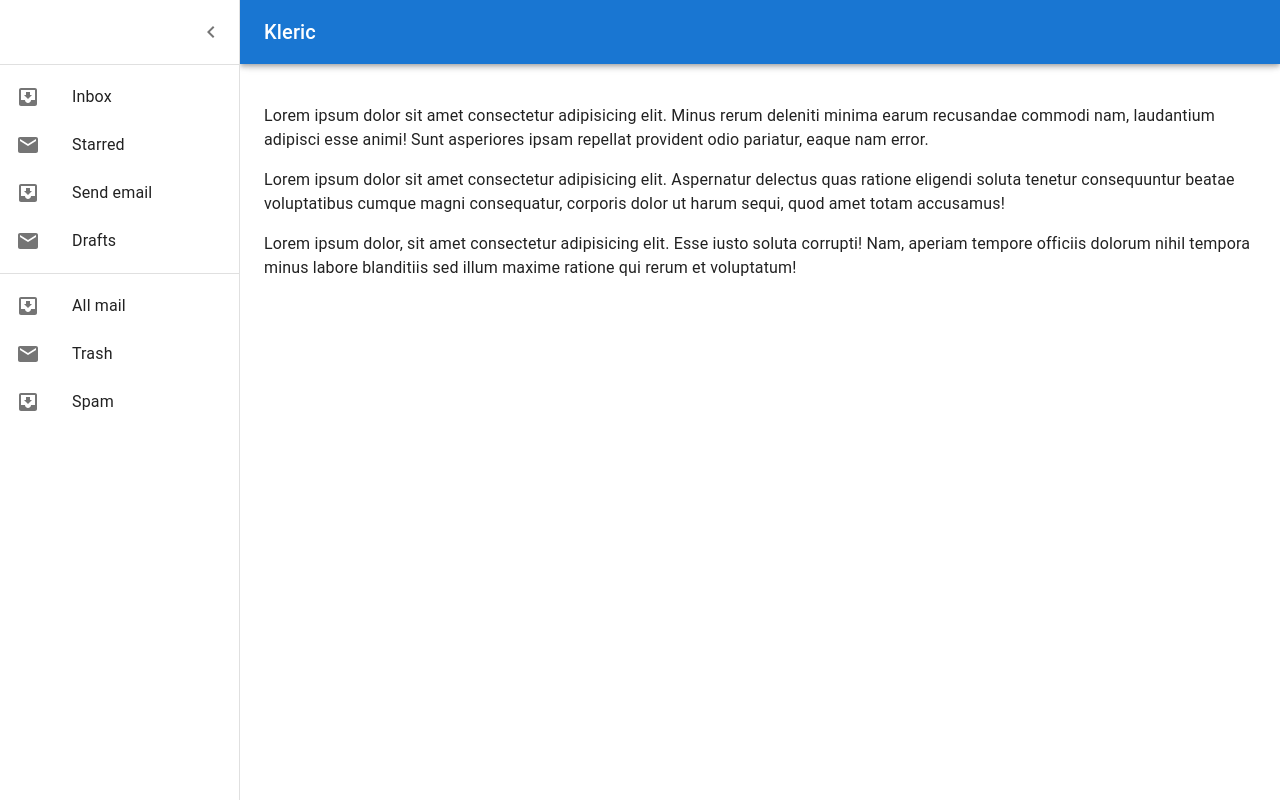
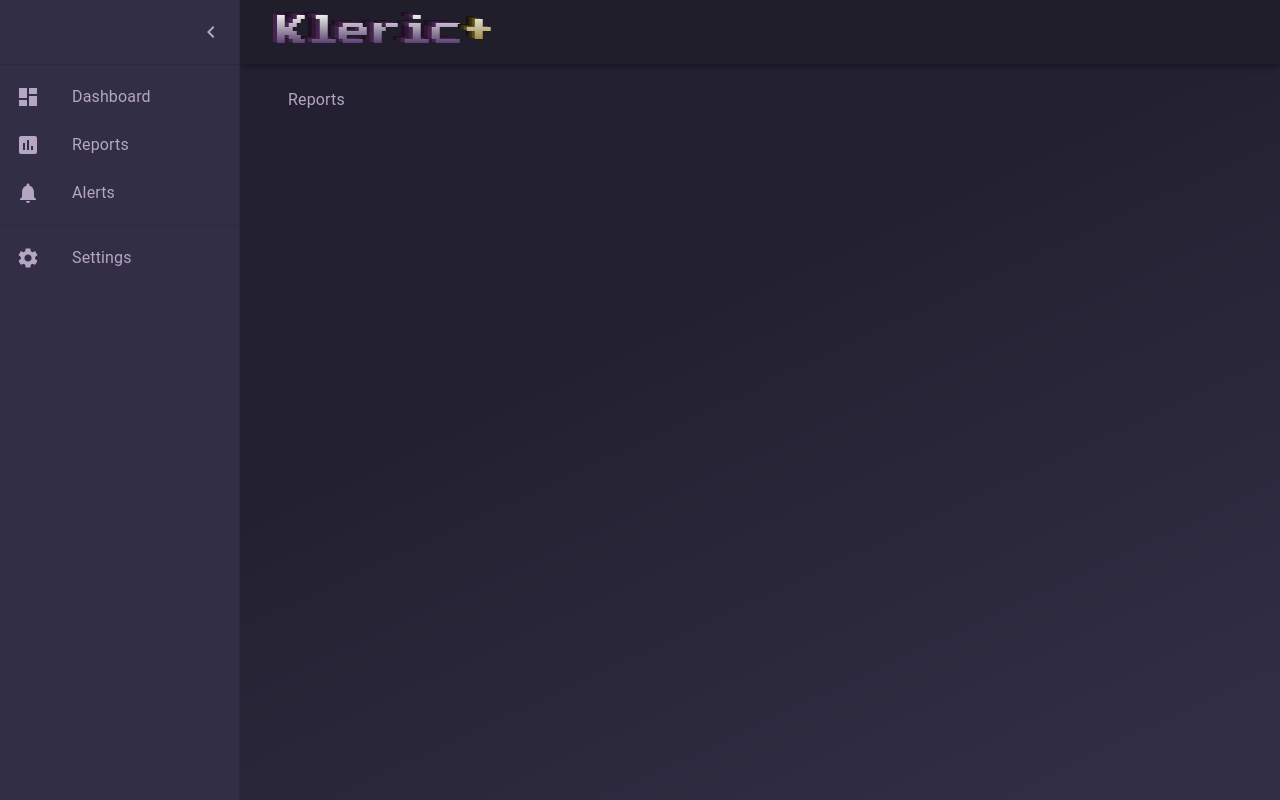
Before and after one commit to oslabs-beta/Kleric, a React app: page /reports in a window 1280 px wide. Built offline with nearby package versions, Linux system fonts and the light colour scheme.

Commit message:
basic frontend functionality (#12)
nice UI changes

```diff
--- a/client/App.tsx
+++ b/client/App.tsx
@@ -1,16 +1,15 @@
-import React from "react";
-import PersistentDrawerLeft from "./components/sidebar";
+import React from 'react';
+import PersistentDrawerLeft from './components/sidebar';
+import Routing from './Routing';
 import './styles.scss';
+import Sidebar from './components/sidebar';
 
 const App = () => {
   return (
     <>
-      <PersistentDrawerLeft/>
-      {/* <div>
-        <h1>Hi from React!</h1>
-      </div> */}
+      <PersistentDrawerLeft />
     </>
   );
-}
+};
 
 export default App;
--- /dev/null
+++ b/client/Routing.tsx
@@ -0,0 +1,19 @@
+import React from 'react'
+import { Routes, Route, Link } from 'react-router-dom';
+import Dashboard from './pages/Dashboard';
+import Notifications from './pages/Notifications';
+import Settings from './pages/Settings';
+import Reports from './pages/Reports';
+const Routing = () => {
+  return (
+    <Routes>
+      {/* <Route path='/' element={<Sidebar />} /> */}
+      <Route path='/dashboard' element={<Dashboard />} />
+      <Route path='/notifications' element={<Notifications />} />
+      <Route path='/settings' element={<Settings />} />
+      <Route path='/reports' element={<Reports />} />
+    </Routes>
+  );
+}
+
+export default Routing
--- a/client/components/content.tsx
+++ b/client/components/content.tsx
@@ -3,6 +3,7 @@ import React from 'react';
 const Content = () => {
   return (
     <div>
+
         <p>Lorem ipsum dolor sit amet consectetur adipisicing elit. Minus rerum deleniti minima earum recusandae commodi nam, laudantium adipisci esse animi! Sunt asperiores ipsam repellat provident odio pariatur, eaque nam error.</p>
         <p>Lorem ipsum dolor sit amet consectetur adipisicing elit. Aspernatur delectus quas ratione eligendi soluta tenetur consequuntur beatae voluptatibus cumque magni consequatur, corporis dolor ut harum sequi, quod amet totam accusamus!</p>
         <p>Lorem ipsum dolor, sit amet consectetur adipisicing elit. Esse iusto soluta corrupti! Nam, aperiam tempore officiis dolorum nihil tempora minus labore blanditiis sed illum maxime ratione qui rerum et voluptatum!</p>
--- a/client/components/sidebar.tsx
+++ b/client/components/sidebar.tsx
@@ -1,5 +1,15 @@
 import * as React from 'react';
-import { styled, useTheme } from '@mui/material/styles';
+import { Link } from 'react-router-dom';
+import Routing from '../Routing';
+// import { Routes, Route } from 'react-router-dom';
+import Container from '@mui/material/Container';
+
+import {
+  ThemeProvider,
+  styled,
+  createTheme,
+  useTheme,
+} from '@mui/material/styles';
 import Box from '@mui/material/Box';
 import Drawer from '@mui/material/Drawer';
 import CssBaseline from '@mui/material/CssBaseline';
@@ -16,10 +26,12 @@ import ListItem from '@mui/material/ListItem';
 import ListItemButton from '@mui/material/ListItemButton';
 import ListItemIcon from '@mui/material/ListItemIcon';
 import ListItemText from '@mui/material/ListItemText';
-import InboxIcon from '@mui/icons-material/MoveToInbox';
-import MailIcon from '@mui/icons-material/Mail';
-import Content from './content';
 
+import DashboardIcon from '@mui/icons-material/Dashboard';
+import AssessmentIcon from '@mui/icons-material/Assessment';
+import NotificationsIcon from '@mui/icons-material/Notifications';
+import SettingsIcon from '@mui/icons-material/Settings';
+// import Content from './content';
 
 const drawerWidth = 240;
 
@@ -72,6 +84,36 @@ const DrawerHeader = styled('div')(({ theme }) => ({
   justifyContent: 'flex-end',
 }));
 
+const indigoTheme = createTheme({
+  palette: {
+    // mode: 'dark',
+    primary: {
+      main: '#201e2b',
+    },
+  },
+});
+
+declare module '@mui/material/styles' {
+  interface Theme {
+    status: {
+      primary: string;
+    };
+  }
+  // allow configuration using `createTheme`
+  interface ThemeOptions {
+    status?: {
+      primary?: string;
+    };
+  }
+}
+
+interface PaletteColor {
+  light?: string;
+  main: string;
+  dark?: string;
+  contrastText?: string;
+}
+
 export default function PersistentDrawerLeft() {
   const theme = useTheme();
   const [open, setOpen] = React.useState(true);
@@ -87,22 +129,29 @@ export default function PersistentDrawerLeft() {
   return (
     <Box sx={{ display: 'flex' }}>
       <CssBaseline />
-      <AppBar position="fixed" open={open}>
+      <ThemeProvider theme={indigoTheme}>
+        <AppBar position='fixed' open={open}>
           <Toolbar>
             <IconButton
-            color="inherit"
-            aria-label="open drawer"
+              color='inherit'
+              aria-label='open drawer'
               onClick={handleDrawerOpen}
-            edge="start"
+              edge='start'
               sx={{ mr: 2, ...(open && { display: 'none' }) }}
             >
               <MenuIcon />
             </IconButton>
-          <Typography variant="h6" noWrap component="div">
-            Kleric
+            <Typography variant='h6' noWrap component='div'>
+              <span className='title'>Kleric</span>
+              <span className='plus'>
+                +
+              </span>
             </Typography>
           </Toolbar>
         </AppBar>
+      </ThemeProvider>
+
+      <ThemeProvider theme={indigoTheme}>
         <Drawer
           sx={{
             width: drawerWidth,
@@ -112,18 +161,52 @@ export default function PersistentDrawerLeft() {
               boxSizing: 'border-box',
             },
           }}
-        variant="persistent"
-        anchor="left"
+          variant='persistent'
+          anchor='left'
           open={open}
         >
           <DrawerHeader>
             <IconButton onClick={handleDrawerClose}>
-            {theme.direction === 'ltr' ? <ChevronLeftIcon /> : <ChevronRightIcon />}
+              {theme.direction === 'ltr' ? (
+                <ChevronLeftIcon />
+              ) : (
+                <ChevronRightIcon />
+              )}
             </IconButton>
           </DrawerHeader>
           <Divider />
           <List>
-          {['Inbox', 'Starred', 'Send email', 'Drafts'].map((text, index) => (
+            <Link to='/dashboard'>
+              <ListItem key='Dashboard' disablePadding>
+                <ListItemButton>
+                  <ListItemIcon>
+                    <DashboardIcon />
+                  </ListItemIcon>
+                  <ListItemText primary='Dashboard' color='secondary' />
+                </ListItemButton>
+              </ListItem>
+            </Link>
+            <Link to='/reports'>
+              <ListItem key='Reports' disablePadding>
+                <ListItemButton>
+                  <ListItemIcon>
+                    <AssessmentIcon />
+                  </ListItemIcon>
+                  <ListItemText primary='Reports' />
+                </ListItemButton>
+              </ListItem>
+            </Link>
+            <Link to='/notifications'>
+              <ListItem key='Alerts' disablePadding>
+                <ListItemButton>
+                  <ListItemIcon>
+                    <NotificationsIcon />
+                  </ListItemIcon>
+                  <ListItemText primary='Alerts' />
+                </ListItemButton>
+              </ListItem>
+            </Link>
+            {/* {['Inbox', 'Starred', 'Send email', 'Drafts'].map((text, index) => (
             <ListItem key={text} disablePadding>
               <ListItemButton>
                 <ListItemIcon>
@@ -132,11 +215,21 @@ export default function PersistentDrawerLeft() {
                 <ListItemText primary={text} />
               </ListItemButton>
             </ListItem>
-          ))}
+          ))} */}
           </List>
           <Divider />
           <List>
-          {['All mail', 'Trash', 'Spam'].map((text, index) => (
+            <Link to='/settings'>
+              <ListItem key='Settings' disablePadding>
+                <ListItemButton>
+                  <ListItemIcon>
+                    <SettingsIcon />
+                  </ListItemIcon>
+                  <ListItemText primary='Settings' />
+                </ListItemButton>
+              </ListItem>
+            </Link>
+            {/* {['All mail', 'Trash', 'Spam'].map((text, index) => (
             <ListItem key={text} disablePadding>
               <ListItemButton>
                 <ListItemIcon>
@@ -145,13 +238,16 @@ export default function PersistentDrawerLeft() {
                 <ListItemText primary={text} />
               </ListItemButton>
             </ListItem>
-          ))}
+          ))} */}
           </List>
         </Drawer>
+      </ThemeProvider>
       <Main open={open}>
         <DrawerHeader />
         <Typography paragraph>
-            <Content/>
+          <Container>
+            <Routing />
+          </Container>
         </Typography>
         {/* <Typography paragraph>
           Lorem ipsum dolor sit amet, consectetur adipiscing elit, sed do eiusmod
--- a/client/index.tsx
+++ b/client/index.tsx
@@ -1,11 +1,13 @@
 import React from "react";
 // import { render } from 'react-dom';
 import { createRoot } from 'react-dom/client';
-// import { BrowserRouter } from 'react-router-dom';
+import { BrowserRouter } from 'react-router-dom';
 import App from './App';
 const root = createRoot(document.getElementById('root') as HTMLElement);
 root.render(
   <React.StrictMode>
-    <App/>
-  </React.StrictMode>
+    <BrowserRouter>
+      <App />
+    </BrowserRouter>
+   </React.StrictMode>
 );
--- /dev/null
+++ b/client/pages/Dashboard.tsx
@@ -0,0 +1,12 @@
+import React from 'react'
+
+const Dashboard = () => {
+  return (
+    <div>
+      Dashboard
+      <h1>WHY</h1>
+    </div>
+  )
+}
+
+export default Dashboard
--- /dev/null
+++ b/client/pages/Notifications.tsx
@@ -0,0 +1,9 @@
+import React from 'react'
+
+const Notifications = () => {
+  return (
+    <div>Notifications</div>
+  )
+}
+
+export default Notifications
--- /dev/null
+++ b/client/pages/Reports.tsx
@@ -0,0 +1,9 @@
+import React from 'react'
+
+const Reports = () => {
+  return (
+    <div>Reports</div>
+  )
+}
+
+export default Reports
--- /dev/null
+++ b/client/pages/Settings.tsx
@@ -0,0 +1,12 @@
+import React from 'react'
+
+const Settings = () => {
+  return (
+    <div>
+    Settings !
+
+    </div>
+  )
+}
+
+export default Settings
--- a/client/styles.scss
+++ b/client/styles.scss
@@ -1,3 +1,84 @@
-body {
-    background: pink;
+@import url('https://fonts.googleapis.com/css2?family=Comfortaa&family=Dosis&family=Montserrat&family=Nunito&family=Poppins:wght@200&family=Press+Start+2P&family=Silkscreen&display=swap');
+
+$dark-purple: #231d41;
+$dark-main: #232031;
+$light-mid-purp: #352e57;
+$light-purple: #684889;
+$dashboard-background: #231e3b;
+$sidebar-background: #232131;
+$subtle-button: #322e45;
+$puce: #b5a6c3;
+$icon-color: #a5a3b0;
+
+// font-family: 'Comfortaa', cursive;
+// font-family: 'Dosis', sans-serif;
+// font-family: 'Montserrat', sans-serif;
+// font-family: 'Nunito', sans-serif;
+// font-family: 'Poppins', sans-serif;
+// font-family: 'Press Start 2P', cursive;
+// font-family: 'Silkscreen', cursive;
+
+body,
+html {
+  background: rgb(35, 33, 49) !important;
+  background: linear-gradient(
+    155deg,
+    rgba(35, 33, 49, 1) 46%,
+    $subtle-button 94%
+  ) !important;
+  height: 100vh !important;
+  color: $puce !important;
+  font-family: 'Comfortaa', cursive;
 }
+
+a,
+path {
+  text-decoration: none !important;
+  color: $puce !important;
+}
+
+.MuiTypography-h6 {
+  margin-left: 0.25em !important;
+  padding: 0.15em !important;
+  color: white;
+  font-family: 'Press Start 2P', cursive !important;
+  text-align: center;
+  font-size: 2em !important;
+  letter-spacing: -1px !important;
+  word-spacing: 1px !important;
+
+  .title {
+    background: -webkit-linear-gradient(#eee, rgb(69, 43, 94));
+  -webkit-background-clip: text;
+  -webkit-text-fill-color: transparent;
+  filter: drop-shadow(-4px -1px rgb(66, 36, 76))
+    drop-shadow(-4px -1px rgb(46, 25, 53))
+    drop-shadow(-4px -1px rgb(30, 16, 34));
+  }
+
+  .plus {
+      font-size: 1em !important;
+    background: -webkit-linear-gradient(#eee, rgb(130, 109, 25));
+    -webkit-background-clip: text;
+    -webkit-text-fill-color: transparent;
+    filter: drop-shadow(-3px -1px rgb(88, 76, 29))
+      drop-shadow(-3px -1px rgb(52, 45, 17))
+      drop-shadow(-3px -1px rgb(24, 21, 8));
+  }
+}
+
+// .MuiTypography-h6 .plus {
+//   background: -webkit-linear-gradient(#eee, rgb(130, 109, 25)) !important;
+//   -webkit-background-clip: text;
+//   -webkit-text-fill-color: transparent;
+//   filter: drop-shadow(-3px -1px rgb(88, 76, 29))
+//     drop-shadow(-3px -1px rgb(52, 45, 17)) drop-shadow(-3px -1px rgb(24, 21, 8));
+// }
+
+// path {
+//     color: $icon-color !important;
+// }
+
+.css-12i7wg6-MuiPaper-root-MuiDrawer-paper {
+  background: $subtle-button !important;
+}
```
Lines whose indentation alone changed are shown as unchanged.
